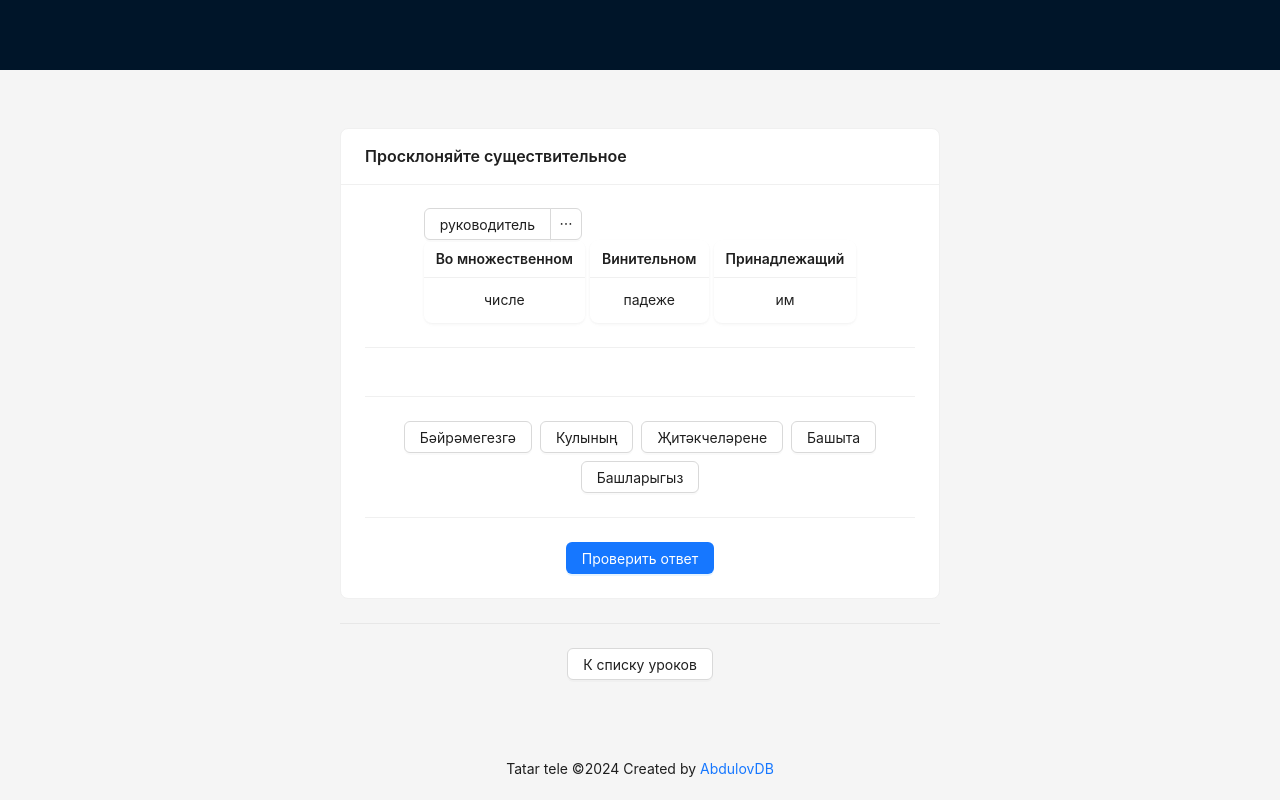
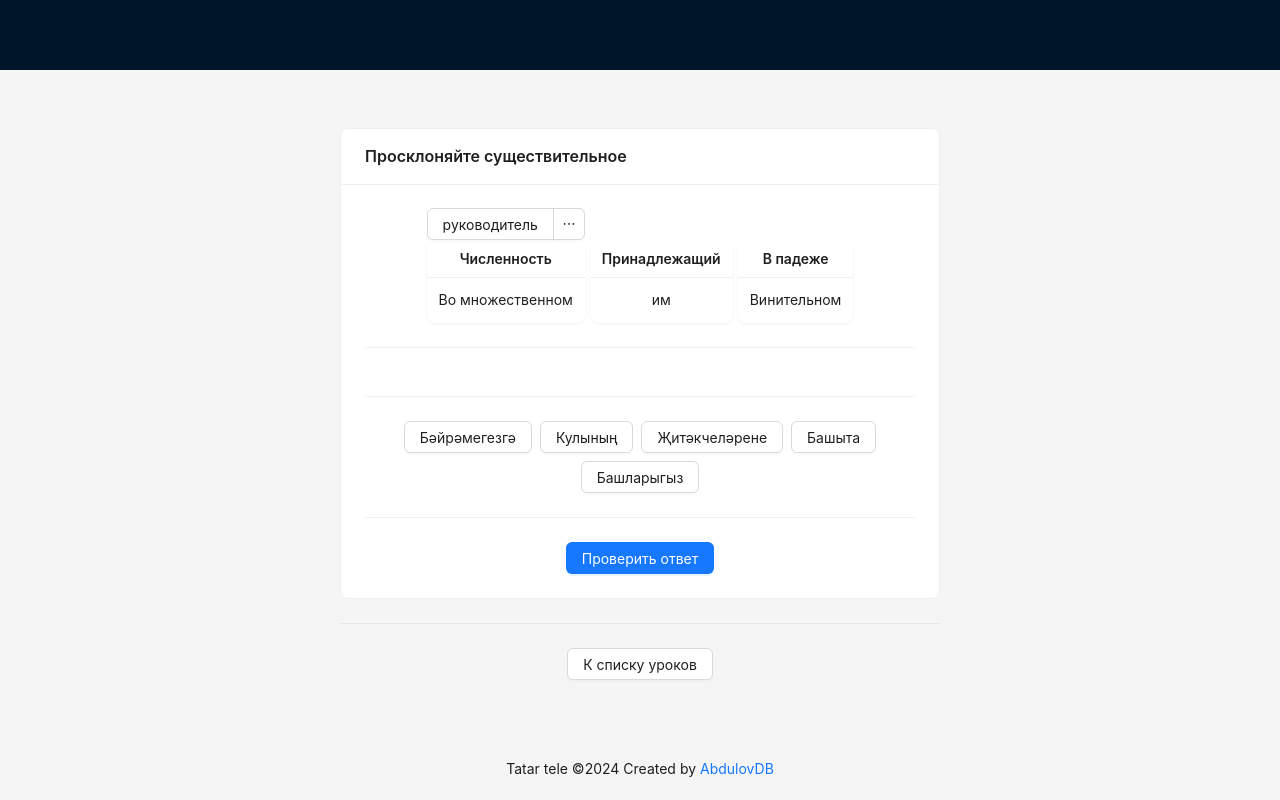
Before and after one commit to DaniilAbdulov/tatar-tele, a React (Create React App) app: page /second in a window 1280 px wide. Built offline with nearby package versions, Linux system fonts and the light colour scheme.

Commit message:
case fix

```diff
--- a/src/components/SecondLesson/Content/Task/Case.jsx
+++ b/src/components/SecondLesson/Content/Task/Case.jsx
@@ -16,18 +16,18 @@ export const Case = observer(() => {
   const arrOfParts = [
   {
     id:1,
-    title: alotPart,
-    value: 'числе'
+    title: 'Численность',
+    value: alotPart
   },
   {
     id:2,
-    title: nounCase,
-    value: 'падеже'
+    title: 'Принадлежащий',
+    value: russianNounPart
   },
   {
-    id:1,
-    title: 'Принадлежащий',
-    value: russianNounPart
+    id:3,
+    title: 'В падеже',
+    value: nounCase
   },
 ];
 
```
